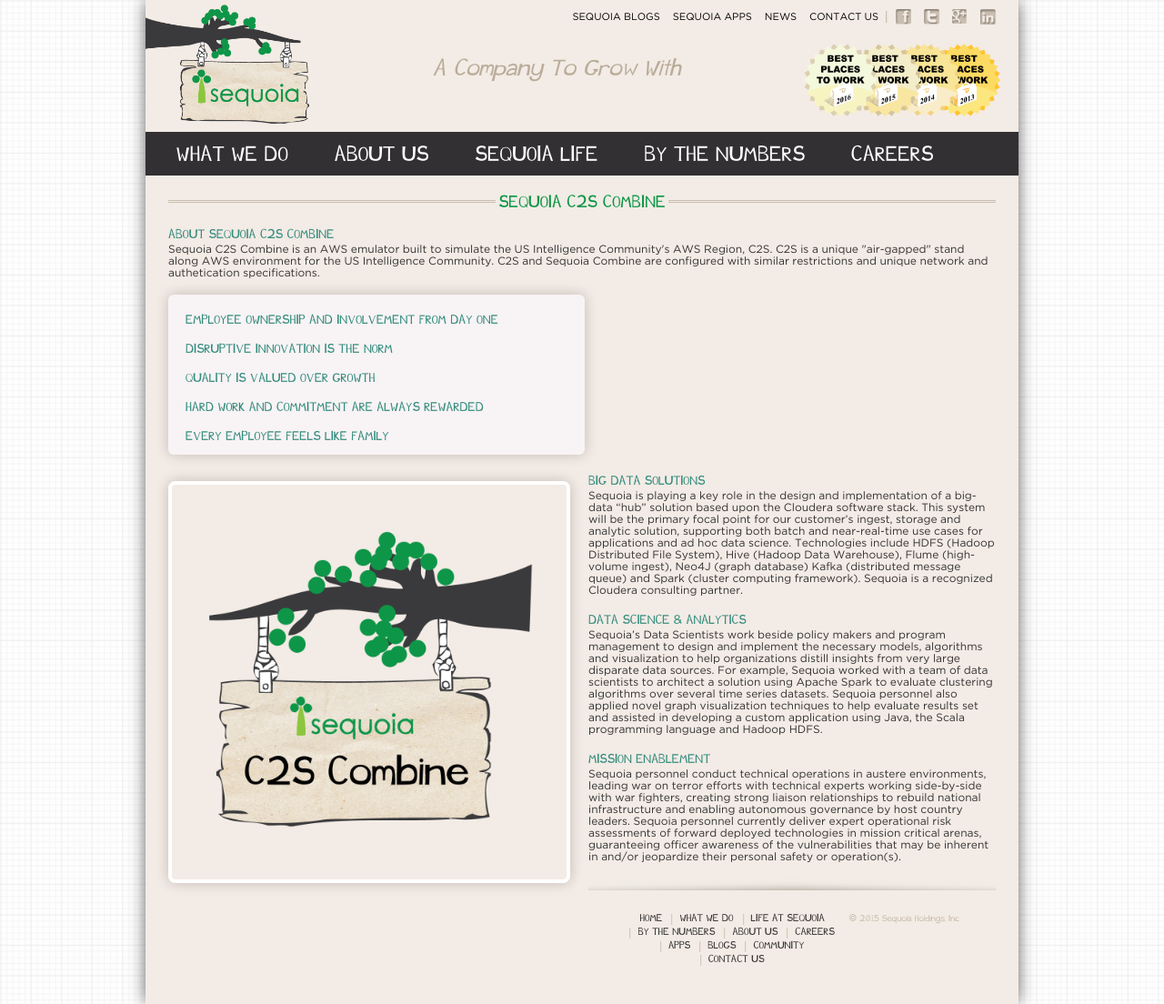
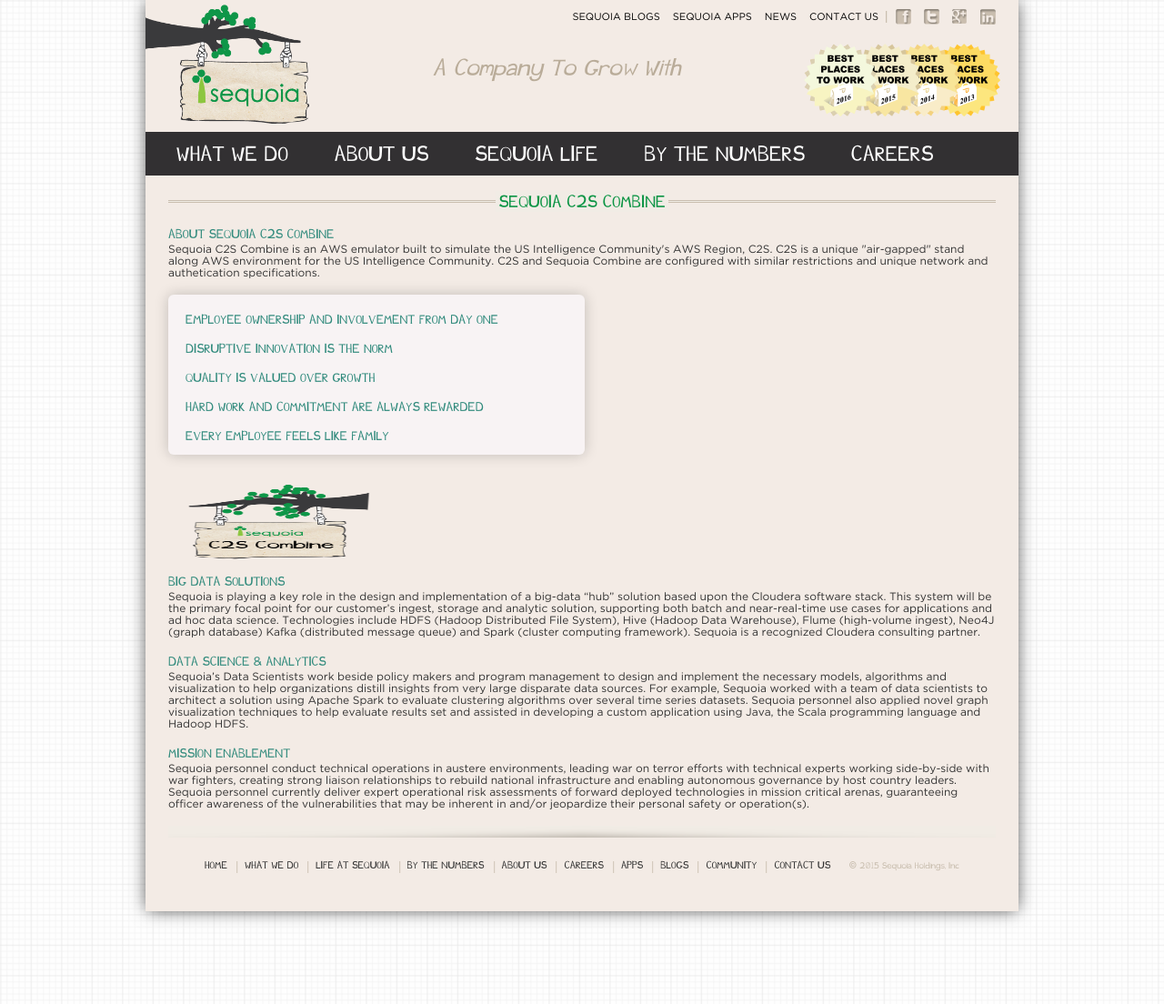
Before and after one commit to sequoiainc/www.sequoiainc.com, a Jekyll site: the page built from c2s/index.html, in a window 1280 px wide. Shown: the whole page at 91% size. Built offline with Jekyll 4.4.1, drawn with Linux system fonts in a browser that asks for light colours.

Commit message:
Update index.html

```diff
--- a/c2s/index.html
+++ b/c2s/index.html
@@ -19,7 +19,7 @@
       <li>Every Employee Feels Like Family</li>
     </ul>
     <img src="{{ site.baseurl }}/assets/images/sequoia_c2s_combine.png
-" alt="image description" width="242" height="109" class="what_we_do-image" />
+" alt="image description" width="242" height="109" class= />
     <div class="what_we_do-item">
       <h2 class="what_we_do-item_heading">Big Data Solutions</h2>
       <p>Sequoia is playing a key role in the design and implementation of a big-data “hub” solution based upon the Cloudera software stack.  This system will be the primary focal point for our customer’s ingest, storage and analytic solution, supporting both batch and near-real-time use cases for applications and ad hoc data science.  Technologies include HDFS (Hadoop Distributed File System), Hive (Hadoop Data Warehouse), Flume (high-volume ingest), Neo4J (graph database) Kafka (distributed message queue) and Spark (cluster computing framework).  Sequoia is a recognized Cloudera consulting partner.</p>
```
